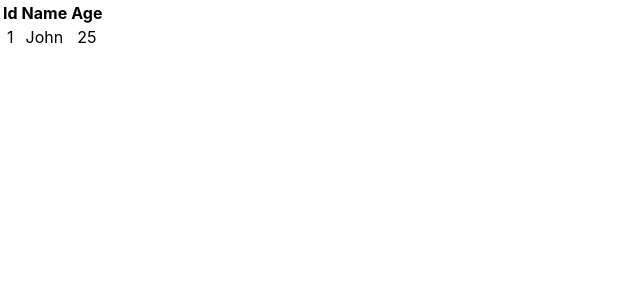
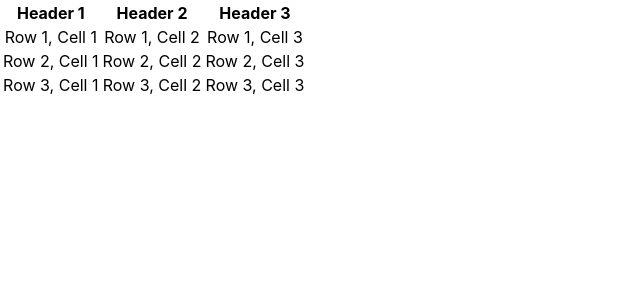
Before and after one commit to MarkKlep/sheet-ui, a React (Create React App) app in the folder app/: page / in a window 1280 px wide. Shown: the top 300 px of the page, without its empty margins (0-640 px from the left). Built offline with nearby package versions, Linux system fonts and the light colour scheme.

Commit message:
test template

```diff
--- a/app/src/App.tsx
+++ b/app/src/App.tsx
@@ -1,23 +1,10 @@
-import React from "react";
+import { Table } from "./components/table/table";
 import "./App.css";
 
 function App() {
-  return (
-    <div className='App'>
-      <table>
-        <tr>
-          <th>Id</th>
-          <th>Name</th>
-          <th>Age</th>
-        </tr>
-        <tr>
-          <td>1</td>
-          <td>John</td>
-          <td>25</td>
-        </tr>
-      </table>
-    </div>
-  );
+  return <div className='App'>
+    <Table />
+  </div>;
 }
 
 export default App;
--- /dev/null
+++ b/app/src/components/table/table.tsx
@@ -0,0 +1,32 @@
+
+
+export const Table = () => {
+  return (
+    <table>
+        <thead>
+            <tr>
+            <th>Header 1</th>
+            <th>Header 2</th>
+            <th>Header 3</th>
+            </tr>
+        </thead>
+        <tbody>
+            <tr>
+            <td>Row 1, Cell 1</td>
+            <td>Row 1, Cell 2</td>
+            <td>Row 1, Cell 3</td>
+            </tr>
+            <tr>
+            <td>Row 2, Cell 1</td>
+            <td>Row 2, Cell 2</td>
+            <td>Row 2, Cell 3</td>
+            </tr>
+            <tr>
+            <td>Row 3, Cell 1</td>
+            <td>Row 3, Cell 2</td>
+            <td>Row 3, Cell 3</td>
+            </tr>
+        </tbody>
+    </table>
+  )
+}
```
